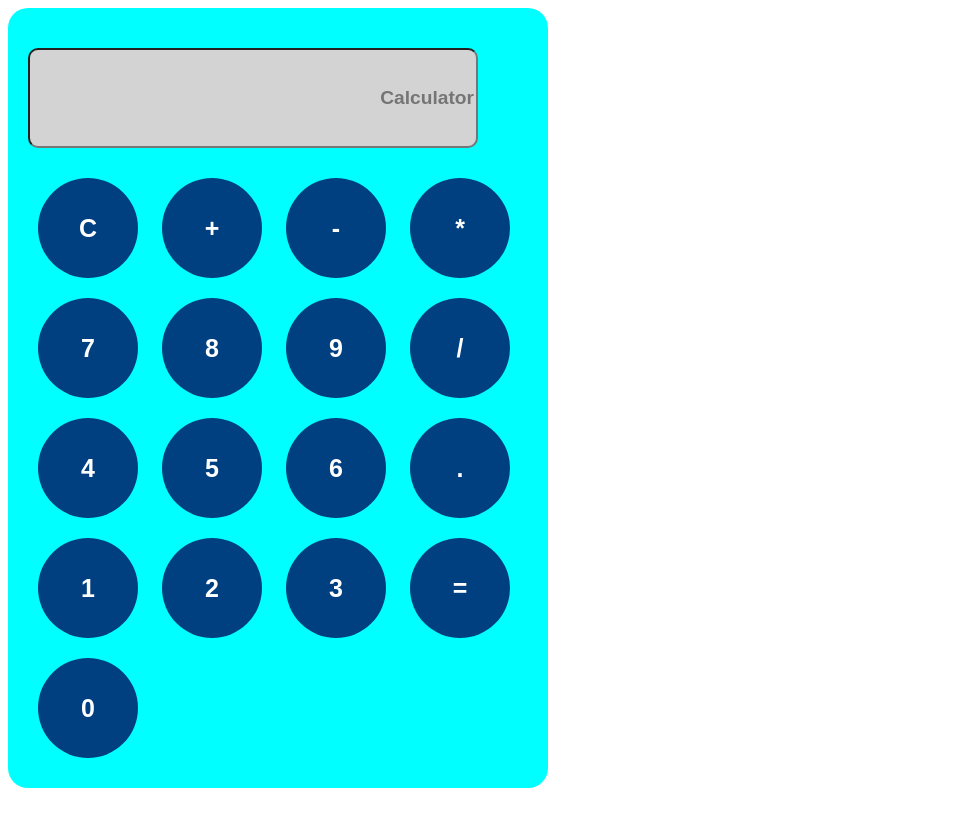
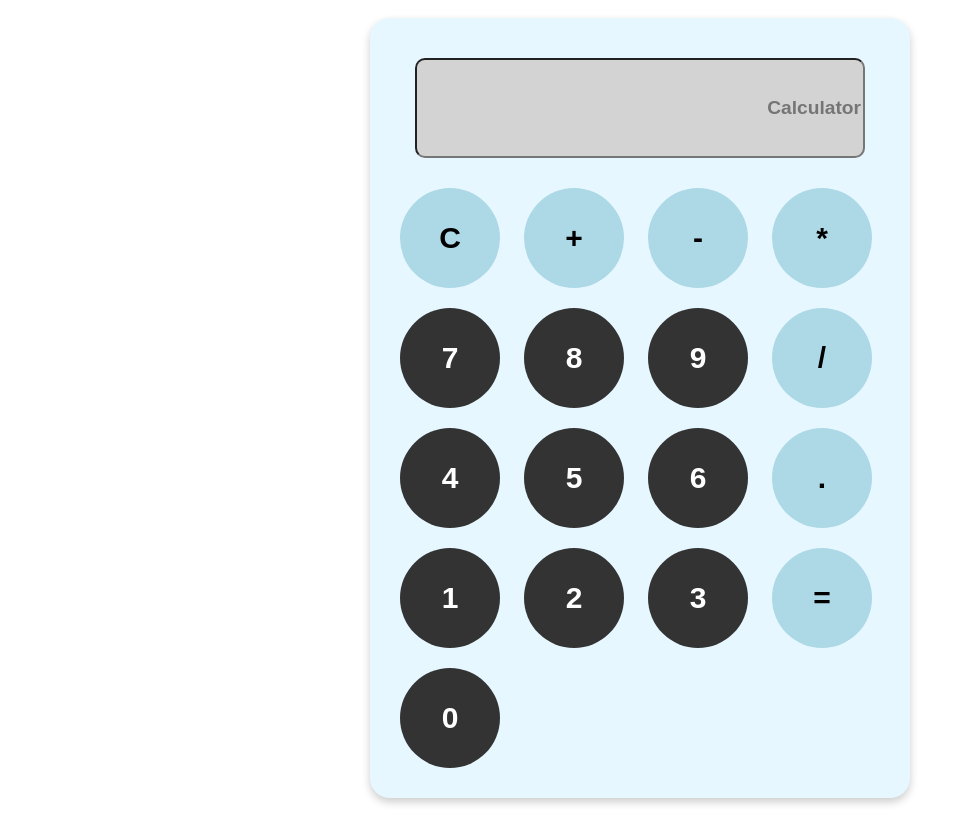
Before and after one commit to DARKVIEWNERD/Calculator, a plain HTML site: page Index.html in a window 1280 px wide. Shown: the whole page, without its empty margins (0-968 px from the left). Drawn offline with Linux system fonts and the light colour scheme.

Commit message:
done for design

```diff
--- a/Index.html
+++ b/Index.html
@@ -4,32 +4,40 @@
   <meta name="viewport" content="width=device-width, initial-scale=1.0">
   <title>Calculator</title>
   <link rel="stylesheet" href="calculator.css">
+
 </head>
 <body>
-  <div class="container">
+  <div class="content">
+    <div class="calculator">
       <input id="display"type="text" placeholder="Calculator" readonly>
       <div id="keys">
-      <button onclick="clear()">C</button>
-        <button onclick="calculateToDisplay('+')">+</button>
-        <button onclick="calculateToDisplay('-')">-</button>
-        <button onclick="calculateToDisplay('*')">*</button>
+        <button class="function"
+          onclick="clear()">C</button>
+          <button class="function" onclick="calculateToDisplay('+')">+</button>
+          <button class="function"onclick="calculateToDisplay('-')">-</button>
+          <button class="function"
+           onclick="calculateToDisplay('*')">*</button>
+
           <button onclick="calculateToDisplay('7')">7</button>
           <button onclick="calculateToDisplay('8')">8</button>
           <button onclick="calculateToDisplay('9')">9</button>
-        <button onclick="calculateToDisplay('/')">/</button>
+          <button class="function"
+           onclick="calculateToDisplay('/')">/</button>
 
 
           <button onclick="calculateToDisplay('4')">4</button>
           <button onclick="calculateToDisplay('5')">5</button>
           <button onclick="calculateToDisplay('6')">6</button>
 
-        <button onclick="calculateToDisplay('.')">.</button>
+          <button class="function"
+            onclick="calculateToDisplay('.')">.</button>
 
           <button onclick="calculateToDisplay('1')">1</button>
           <button onclick="calculateToDisplay('2')">2</button>
           <button onclick="calculateToDisplay('3')">3</button>
 
-        <button onclick="calculate()">=</button>
+          <button class="function"
+          onclick="calculate()">=</button>
           <button onclick="calculateToDisplay('0')">0</button>
 
 
@@ -37,5 +45,8 @@
 
       </div>
     </div>
+  </div>
+
+  <script src="calculator.js"></script>
 </body>
 </html>
--- a/calculator.css
+++ b/calculator.css
@@ -1,10 +1,19 @@
-.container{
-  display: BLOCK;
+.content{
+  display: flex;
+    justify-content: center;
+    align-items: center;
+    height: 100vh;
+
+}
+.calculator{
+  display: flex;
+  flex-direction: column;
+  align-items: center;
   width: 500px;
-  background-color: aqua;
-  justify-content: center;
+  background-color: #E6F7FF;
   border-radius: 20px;
   padding: 20px;
+  box-shadow: 0px 4px 8px rgba(0,0,0,0.2);
 }
 input{
 
@@ -18,6 +27,7 @@ input{
   background-color: #D3D3D3;
   margin-bottom: 20px;
   border-radius: 10px;
+  color: black;
 
 
 }
@@ -34,9 +44,24 @@ button{
   width: 100px;
   border-radius: 50%;
   border: none;
-  background-color: #004080;
+  background-color: #333333;
   color: white;
-  font-size: 25px;
+  font-size: 30px;
   font-weight: bold;
   margin: 10px 10px;
+  cursor: pointer;
+  align-items: center;
 }
+.function{
+  background-color: lightblue;
+  color: black;
+}
+button:hover{
+  background-color: #0059b3;
+
+  transform: scale(1.1);
+  transition: all 0.3s ease;
+}
+button:active{
+  box-shadow: 0 4px 8px rgba(0, 0, 0, 0.3);
+}
```
Lines whose indentation alone changed are shown as unchanged.
